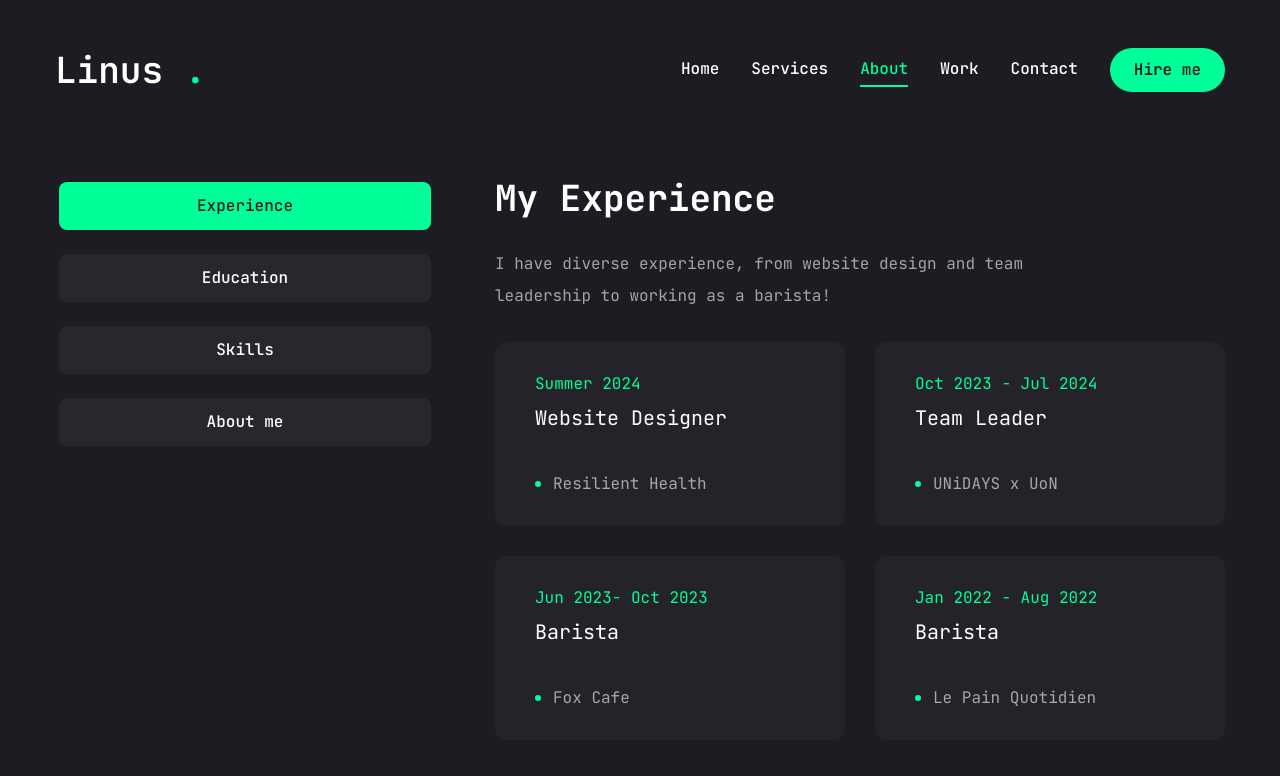
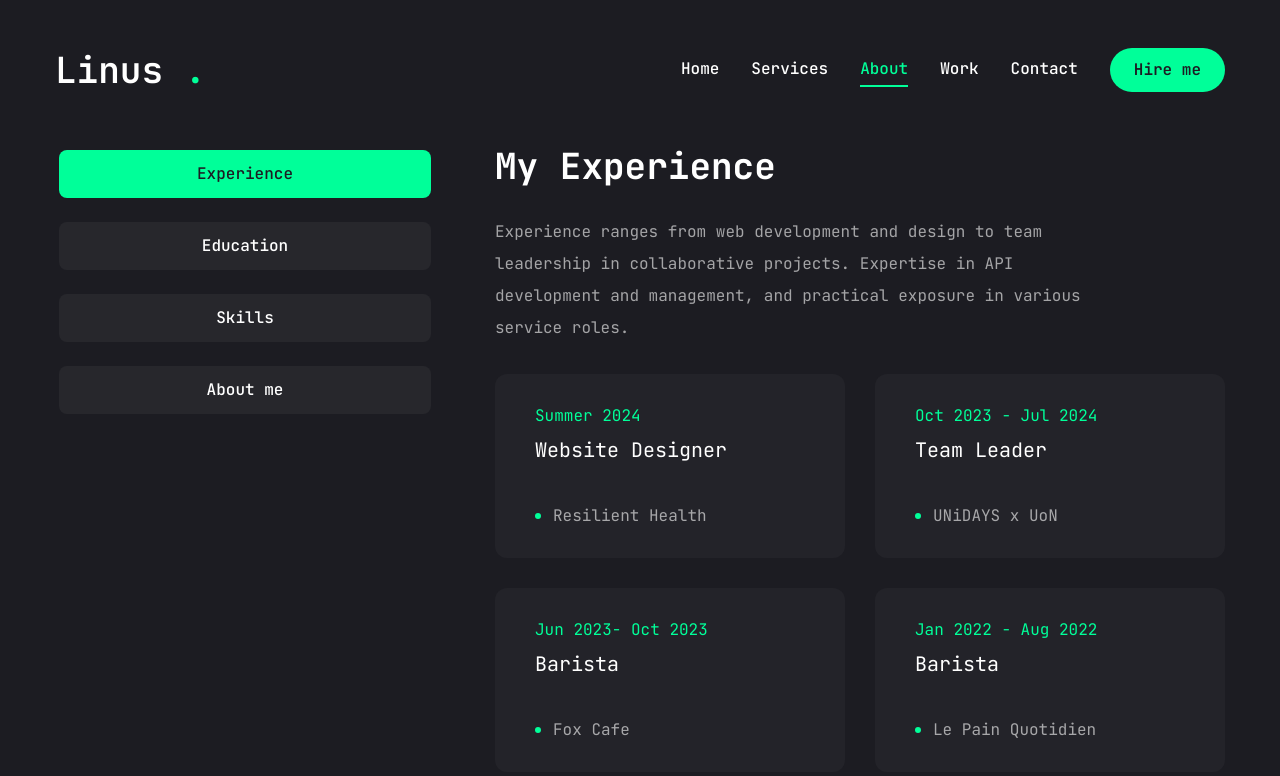
Before and after one commit to LinusSharp/Portfolio-Website, a Next.js app: page /about in a window 1280 px wide. Shown: the top 776 px of the page. Built offline with nearby package versions, Linux system fonts and the light colour scheme.

Commit message:
feat: fixed the about page

```diff
--- a/app/about/page.jsx
+++ b/app/about/page.jsx
@@ -23,7 +23,7 @@ import { ScrollArea } from "../../components/ui/scroll-area";
 const about = {
   title: "About me",
   description:
-    "I’m a bilingual Computer Science student at the University of Nottingham, passionate about technology and innovation.",
+    "A highly motivated Computer Science student at the University of Nottingham with a passion for AI-driven solutions, technology, and innovation. Skilled in predictive analytics and project leadership.",
   info: [
     {
       fieldName: "Name",
@@ -49,7 +49,7 @@ const experience = {
   icon: "/assets/resume/badge.svg",
   title: "My Experience",
   description:
-    "I have diverse experience, from website design and team leadership to working as a barista!",
+    "Experience ranges from web development and design to team leadership in collaborative projects. Expertise in API development and management, and practical exposure in various service roles.",
   items: [
     {
       company: "Resilient Health",
@@ -84,7 +84,7 @@ const education = {
   icon: "/assets/resume/cap.svg",
   title: "My Education",
   description:
-    "I’m a bilingual Computer Science student at the University of Nottingham. After growing up in France, I took a gap year to complete an A level in a subject that was not offered at my school.",
+    "Pursuing a BSc in Computer Science at the University of Nottingham, with a focus on artificial intelligence, predictive analytics, and software development. Background includes completing an A level during my gap year to learn more about the subject .",
   items: [
     {
       insititution: "University of Nottingham",
@@ -108,7 +108,7 @@ const education = {
 const skills = {
   title: "My Skills",
   description:
-    "These are my skills, though I’m motivated to keep learning and growing every day.",
+    "I have a diverse skill set spanning front-end development, UI/UX design, and backend systems, with a continuous drive to expand my expertise in emerging technologies.",
   skillList: [
     {
       icon: <FaHtml5 />,
```
